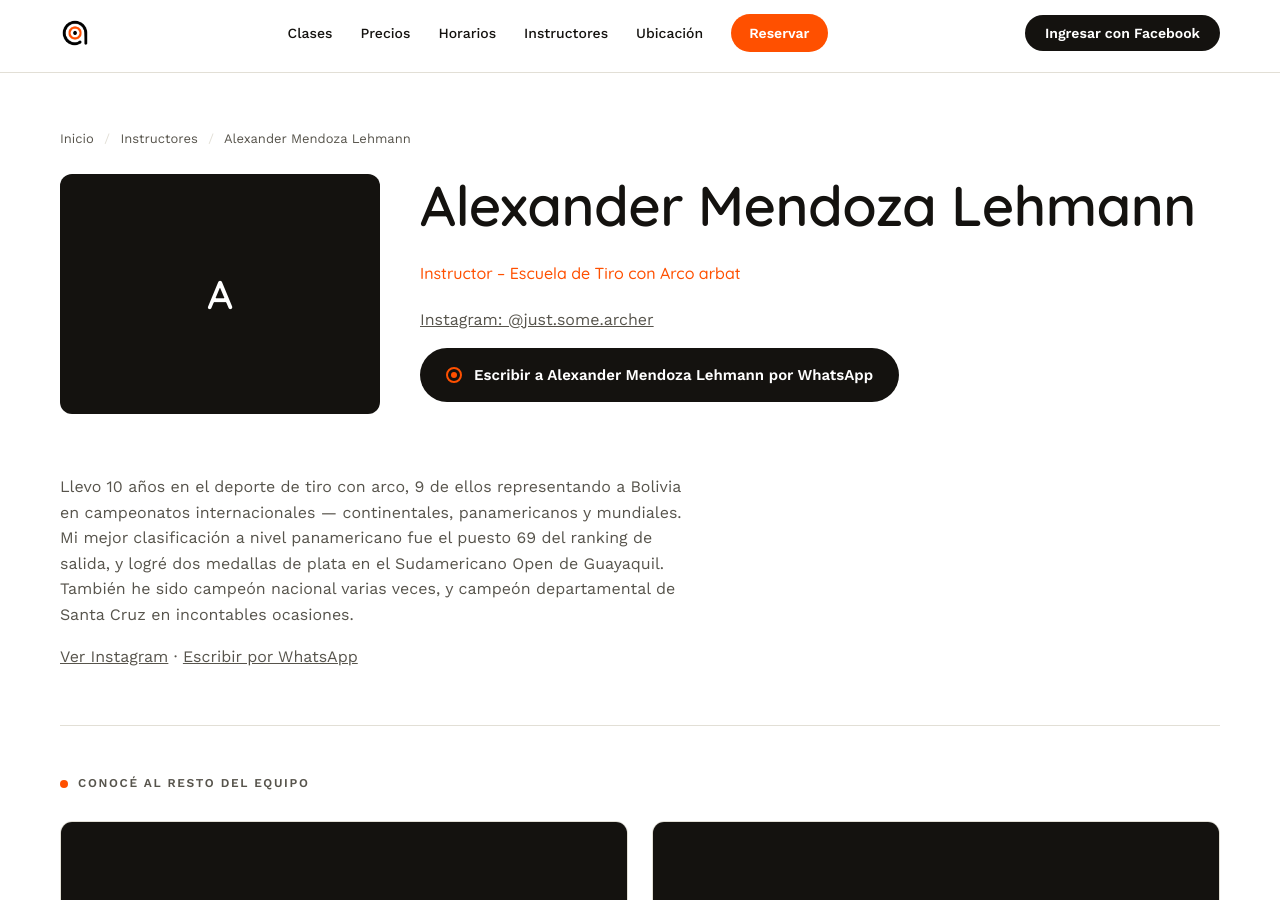
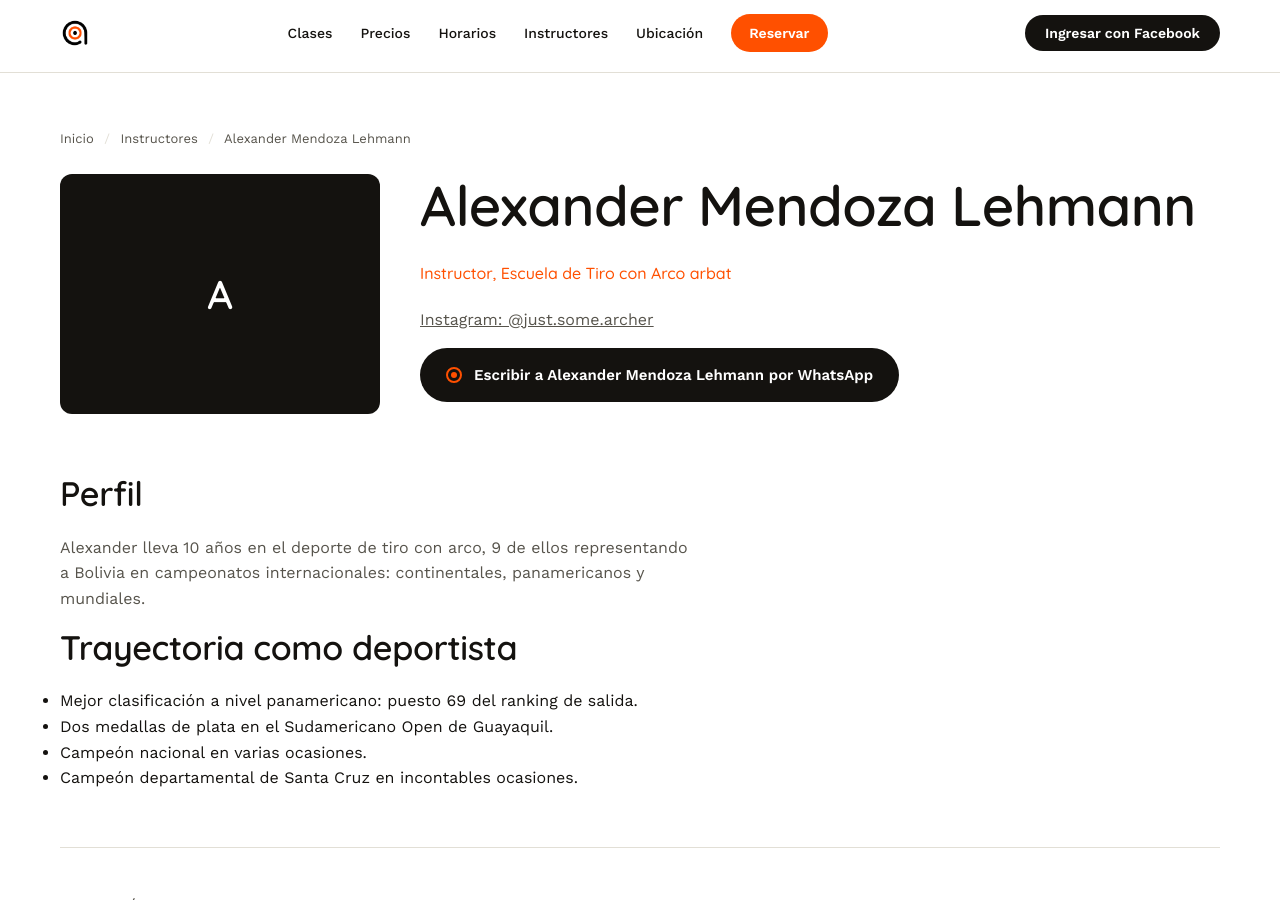
Before and after one commit to asosab/arbat_frontend, a Jekyll site: the page built from _instructores/alexander-mendoza.md, in a window 1280 px wide and 900 px high. Built offline with Jekyll 4.4.1, drawn with Linux system fonts in a browser that asks for light colours.

Commit message:
Update alexander-mendoza.md

```diff
--- a/_instructores/alexander-mendoza.md
+++ b/_instructores/alexander-mendoza.md
@@ -1,14 +1,22 @@
 ---
 title: "Alexander Mendoza Lehmann"
 nombre: "Alexander Mendoza Lehmann"
-rol: "Instructor – Escuela de Tiro con Arco arbat"
+rol: "Instructor, Escuela de Tiro con Arco arbat"
 whatsapp: "+591 62032259"
 instagram: "just.some.archer"
 foto: "/assets/images/Alexander_Mendoza/am_perfil.png"
 image: "/assets/images/Alexander_Mendoza/am_perfil.png"
-description: "Llevo 10 años en el deporte de tiro con arco, 9 de ellos representando a Bolivia en campeonatos internacionales — continentales, panamericanos y mundiales."
+description: "Alexander lleva 10 años en el deporte de tiro con arco, 9 de ellos representando a Bolivia en campeonatos internacionales: continentales, panamericanos y mundiales."
+resumen: "Su mejor clasificación a nivel panamericano fue el puesto 69 del ranking de salida, con dos medallas de plata en el Sudamericano Open de Guayaquil. Es campeón nacional en varias ocasiones y campeón departamental de Santa Cruz de forma reiterada."
 ---
 
-Llevo 10 años en el deporte de tiro con arco, 9 de ellos representando a Bolivia en campeonatos internacionales — continentales, panamericanos y mundiales. Mi mejor clasificación a nivel panamericano fue el puesto 69 del ranking de salida, y logré dos medallas de plata en el Sudamericano Open de Guayaquil. También he sido campeón nacional varias veces, y campeón departamental de Santa Cruz en incontables ocasiones.
+## Perfil
 
-[Ver Instagram](https://www.instagram.com/{{ page.instagram }}) · [Escribir por WhatsApp](https://wa.me/{{ page.whatsapp | remove: "+" | remove: " " }}?text=Hola%20{{ page.nombre | url_encode }}%2C%20quiero%20agendar%20una%20clase%20de%20tiro%20con%20arco.)
+Alexander lleva 10 años en el deporte de tiro con arco, 9 de ellos representando a Bolivia en campeonatos internacionales: continentales, panamericanos y mundiales.
+
+## Trayectoria como deportista
+
+* Mejor clasificación a nivel panamericano: puesto 69 del ranking de salida.
+* Dos medallas de plata en el Sudamericano Open de Guayaquil.
+* Campeón nacional en varias ocasiones.
+* Campeón departamental de Santa Cruz en incontables ocasiones.
```
